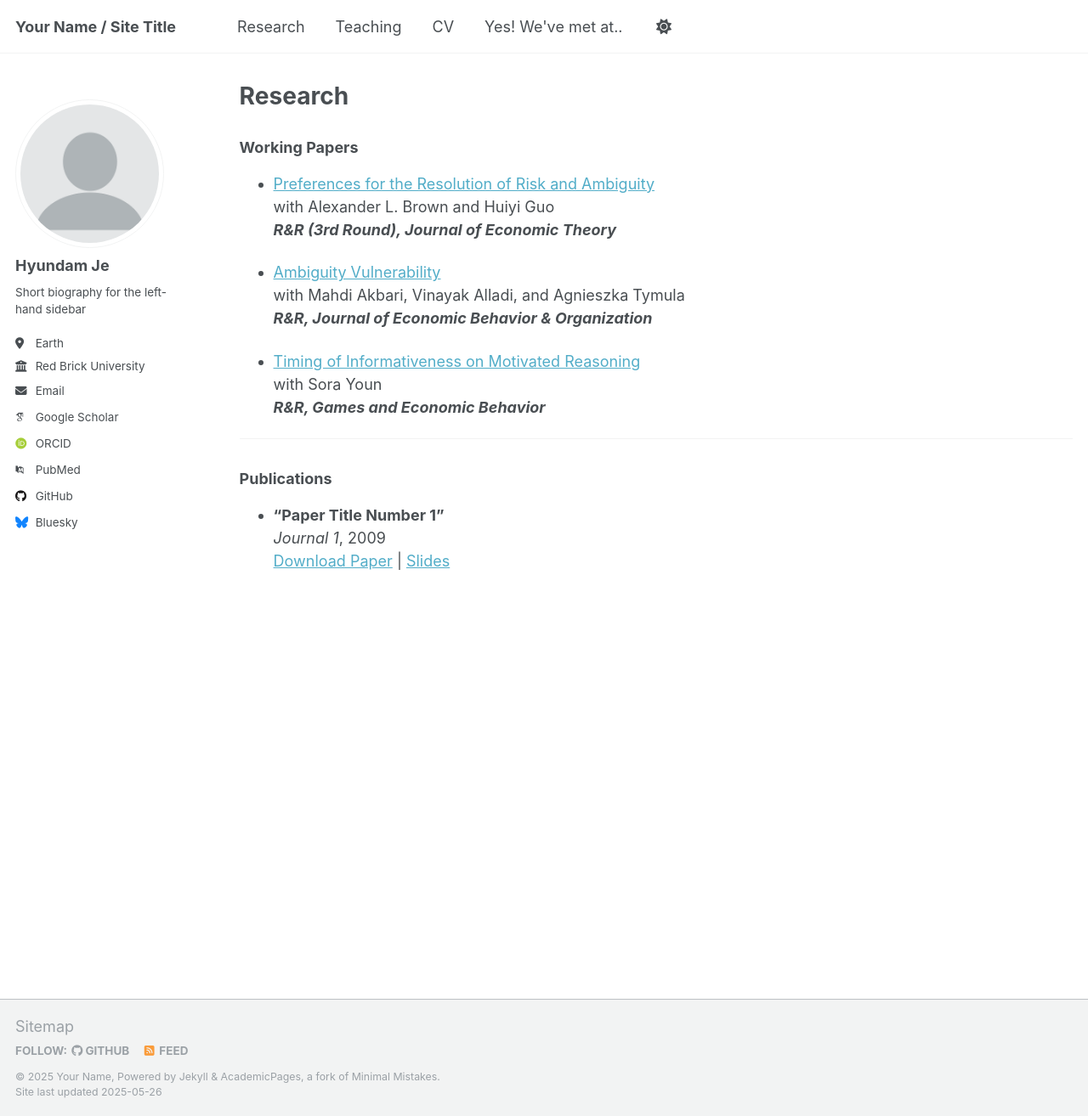
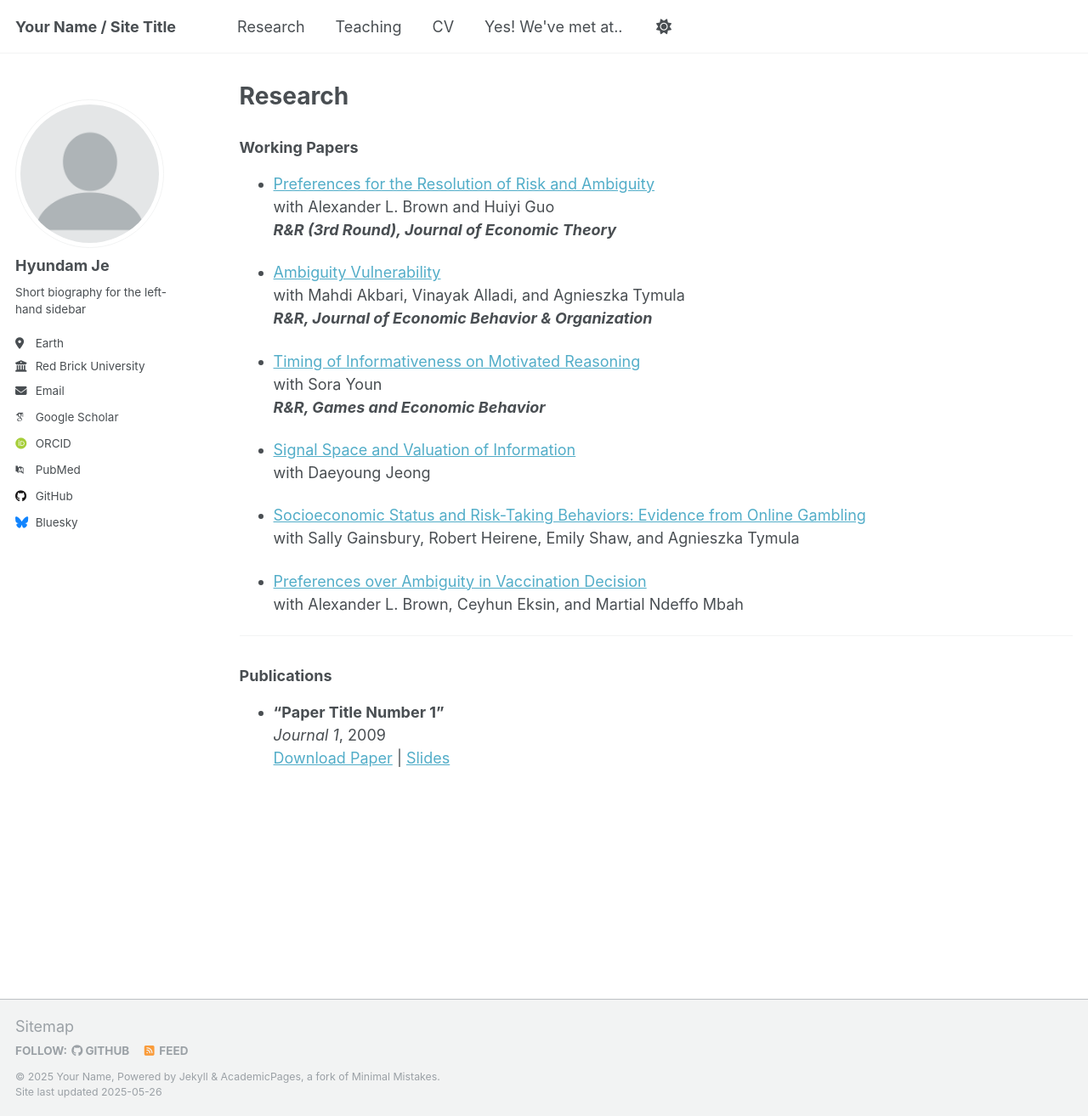
Before and after one commit to hyundamje/hyundamje.github.io, a Jekyll site: the page built from _pages/research.md, in a window 1280 px wide and 1314 px high. Shown: the whole window at 85% size. Built offline with Jekyll 4.4.1, drawn with Linux system fonts in a browser that asks for light colours; some web fonts are replaced.

Commit message:
Update research.md

```diff
--- a/_pages/research.md
+++ b/_pages/research.md
@@ -20,6 +20,15 @@ author_profile: true
   with Sora Youn
   **_R&R, Games and Economic Behavior_**
 
+- [Signal Space and Valuation of Information](https://papers.hyundamje.com/Signal_Space.pdf)
+  with Daeyoung Jeong
+
+- [Socioeconomic Status and Risk-Taking Behaviors: Evidence from Online Gambling]()
+  with Sally Gainsbury, Robert Heirene, Emily Shaw, and Agnieszka Tymula
+
+- [Preferences over Ambiguity in Vaccination Decision]()
+  with Alexander L. Brown, Ceyhun Eksin, and Martial Ndeffo Mbah
+
 
 ---
 
```
